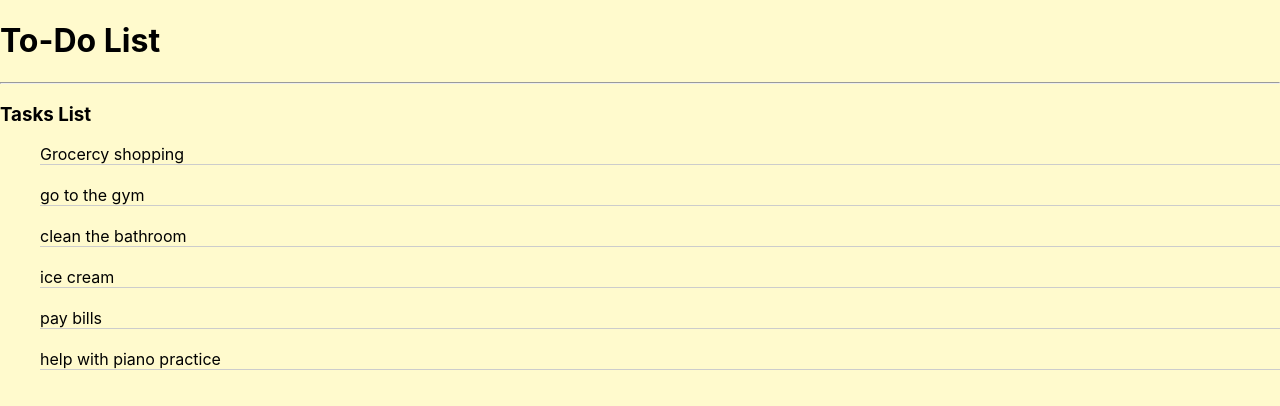
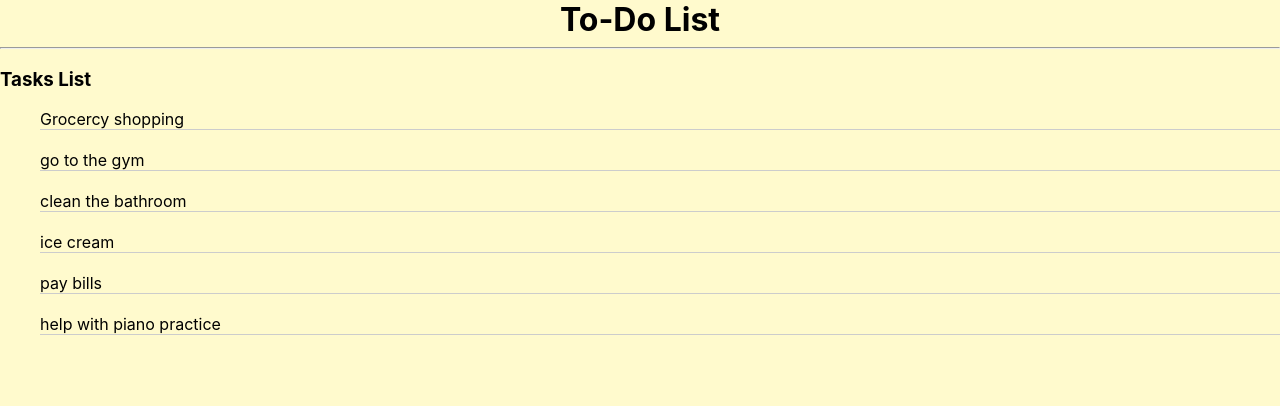
Before and after one commit to ycjessie/todo-list, a React (Create React App) app: page / in a window 1280 px wide. Shown: the top 406 px of the page. Built offline with nearby package versions, Linux system fonts and the light colour scheme.

Commit message:
Use State to copy props to state

```diff
--- a/src/App.css
+++ b/src/App.css
@@ -8,7 +8,7 @@ li{
   margin-bottom: 20px;
   list-style-type: none;
 }
-#container{
+.container{
   width: 500px;
   margin: auto;
   text-align: center;
--- a/src/App.js
+++ b/src/App.js
@@ -2,12 +2,22 @@ import React, { Component } from 'react';
 import TasksList from './TasksList';
 import './App.css'
 class App extends Component {
+  constructor(props){
+    super(props)
+    this.state={
+      tasks:props.tasks,//a copy of the task inherit from parent
+    }
+  }
   render() {
     return (
     <>
-      <h1>To-Do List</h1>
-      <hr/>
-      <TasksList tasks={this.props.tasks}/>
+      <div>
+        <h1 className="container">To-Do List</h1>
+        <hr/>
+        {/* refering to line 8 for STATE */}
+        <TasksList tasks={this.state.tasks}/>
+        {/* <TasksList tasks={this.props.tasks}/> */}
+      </div>
     </>
   )
   }
```
